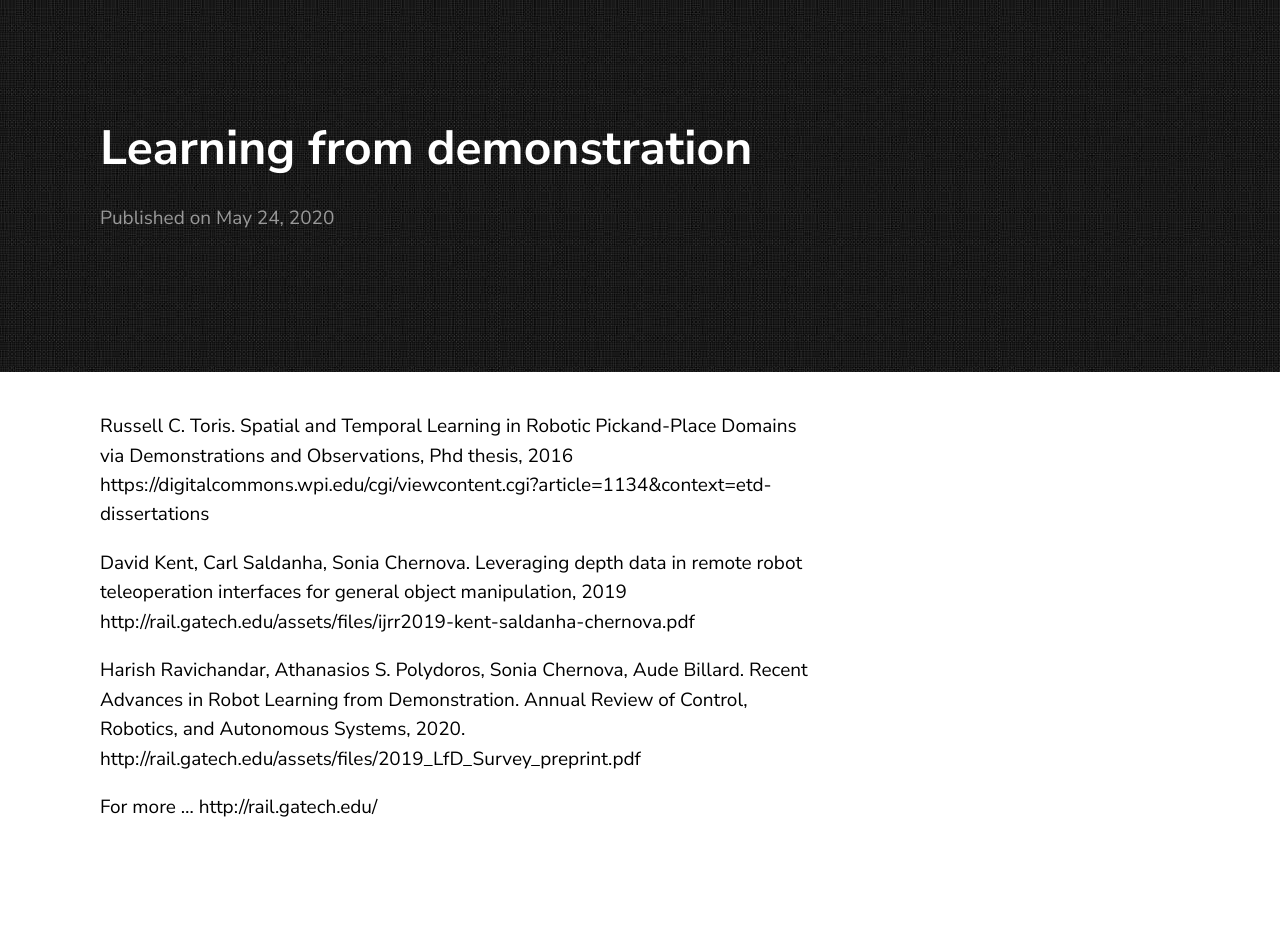
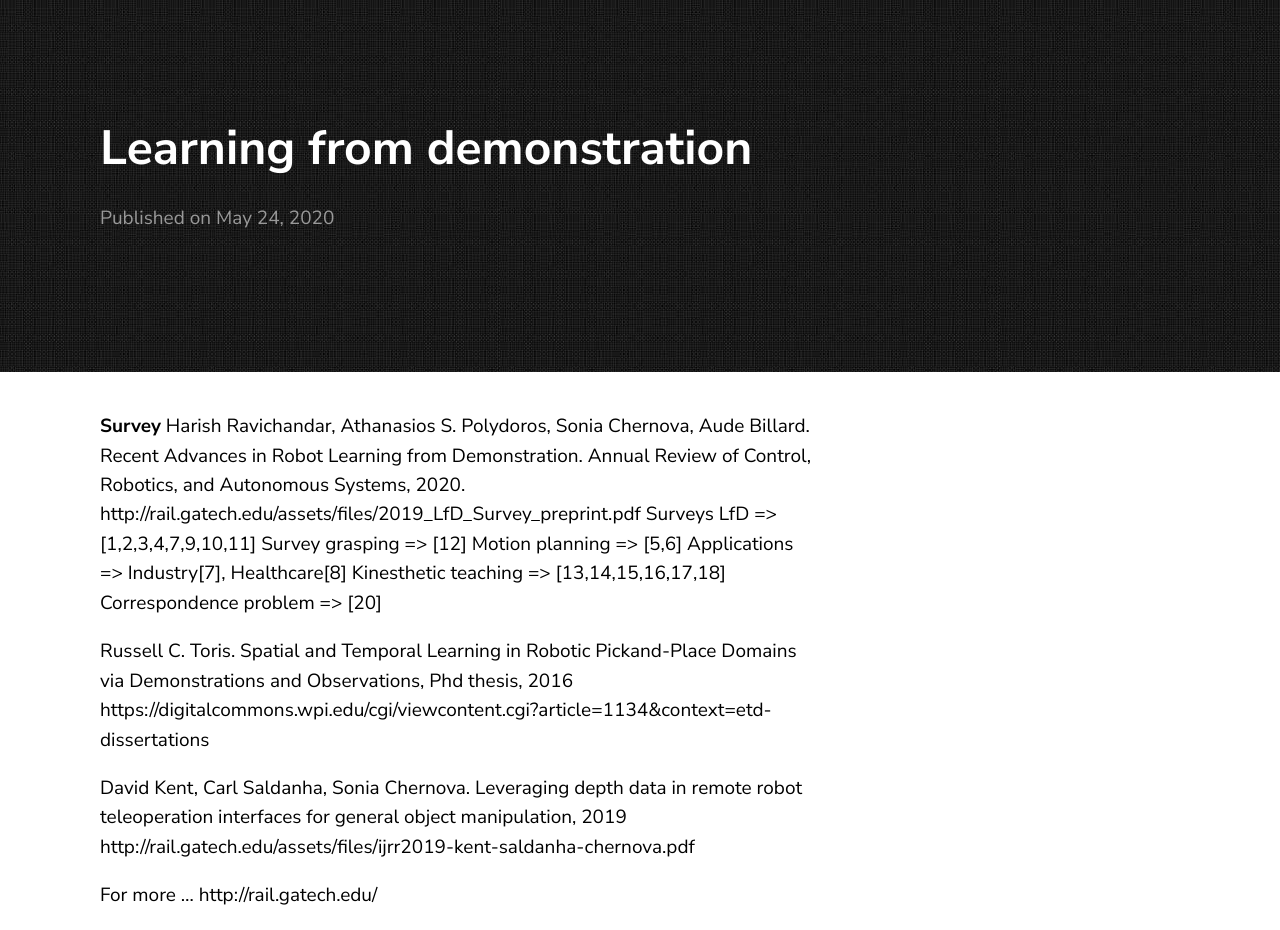
Before and after one commit to jluis9796/jluis9796.github.io, a Jekyll site: the page built from _posts/2020-05-24-robot-learning-from-demonstration.markdown, in a window 1280 px wide. Built offline with Jekyll 4.4.1, drawn with Linux system fonts in a browser that asks for light colours; before the commit the page ends 900 px from its top, so only the background shows below that.

Commit message:
Update 2020-05-24-robot-learning-from-demonstration.markdown

```diff
--- a/_posts/2020-05-24-robot-learning-from-demonstration.markdown
+++ b/_posts/2020-05-24-robot-learning-from-demonstration.markdown
@@ -3,14 +3,23 @@ layout: post
 title:  "Learning from demonstration"
 date:   2020-05-24 13:08:36 +0900
 ---
+**Survey**
+Harish Ravichandar, Athanasios S. Polydoros, Sonia Chernova, Aude Billard. Recent Advances in Robot Learning from Demonstration. Annual Review of Control, Robotics, and Autonomous Systems, 2020.
+http://rail.gatech.edu/assets/files/2019_LfD_Survey_preprint.pdf
+Surveys LfD => [1,2,3,4,7,9,10,11]
+Survey grasping => [12]
+Motion planning => [5,6]
+Applications => Industry[7], Healthcare[8]
+Kinesthetic teaching => [13,14,15,16,17,18]
+Correspondence problem => [20]
+
 Russell C. Toris. Spatial and Temporal Learning in Robotic Pickand-Place Domains via Demonstrations and Observations, Phd thesis, 2016
 https://digitalcommons.wpi.edu/cgi/viewcontent.cgi?article=1134&context=etd-dissertations
 
 David Kent, Carl Saldanha, Sonia Chernova. Leveraging depth data in remote robot teleoperation interfaces for general object manipulation, 2019
 http://rail.gatech.edu/assets/files/ijrr2019-kent-saldanha-chernova.pdf
 
-Harish Ravichandar, Athanasios S. Polydoros, Sonia Chernova, Aude Billard. Recent Advances in Robot Learning from Demonstration. Annual Review of Control, Robotics, and Autonomous Systems, 2020.
-http://rail.gatech.edu/assets/files/2019_LfD_Survey_preprint.pdf
+
 
 For more ...
 http://rail.gatech.edu/
```
